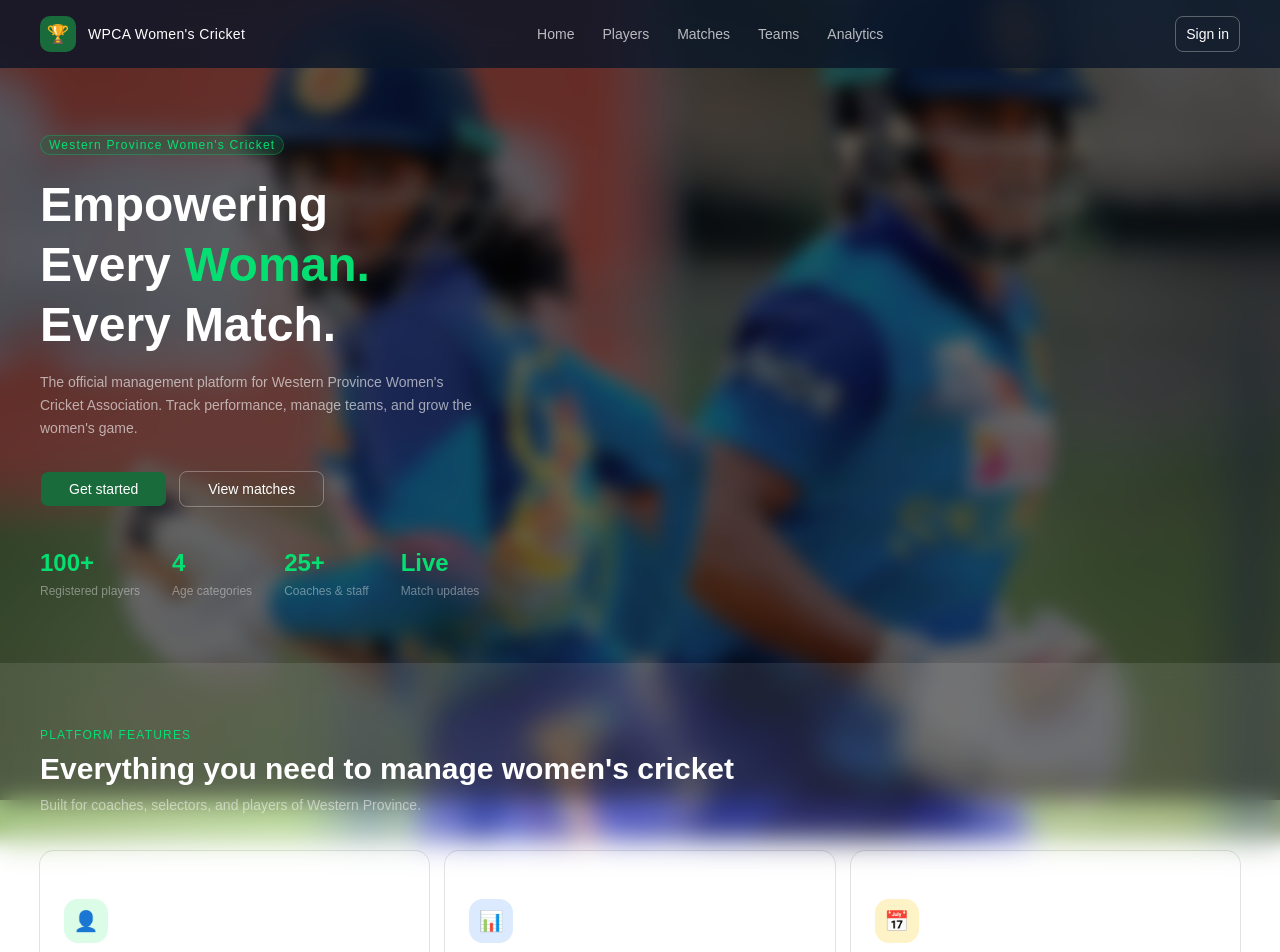
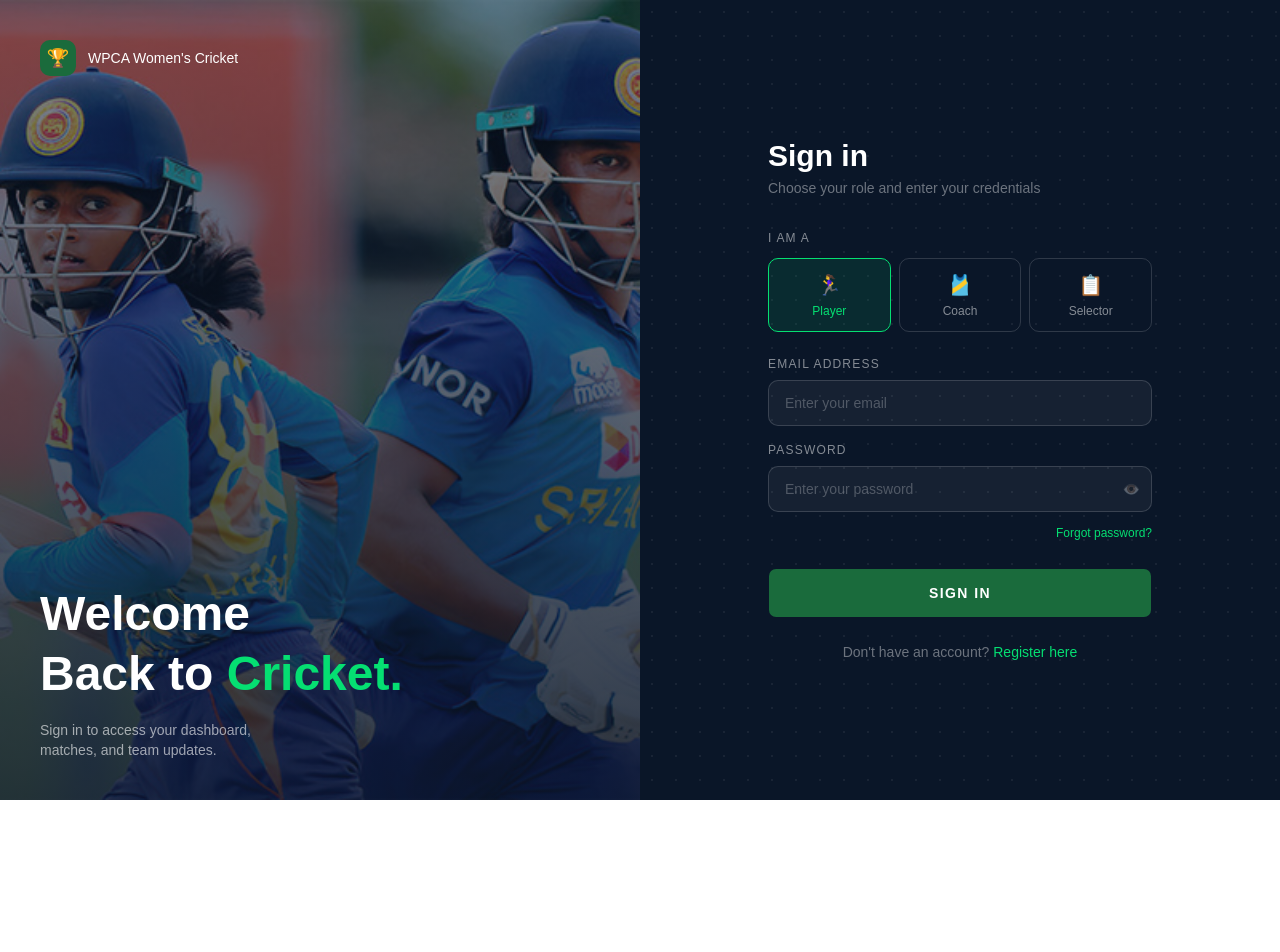
Before and after one commit to hemi-chk/WPCA-Cricket, a React app in the folder apps/web/: page /login in a window 1280 px wide. Shown: the top 952 px of the page. After the commit the page ends 800 px from the top, so only its background shows below. Built offline with nearby package versions, Linux system fonts and the light colour scheme; the HTML template or start-up script is replaced by a standard one.

Commit message:
Add a login page with role selection and react router setup

```diff
--- a/apps/web/package.json
+++ b/apps/web/package.json
@@ -18,6 +18,7 @@
     "lucide-react": "^1.21.0",
     "react": "^19.2.6",
     "react-dom": "^19.2.6",
+    "react-router-dom": "^7.18.0",
     "shadcn": "^4.11.0",
     "tailwind-merge": "^3.6.0",
     "tw-animate-css": "^1.4.0"
--- a/apps/web/src/App.jsx
+++ b/apps/web/src/App.jsx
@@ -1,3 +1,4 @@
+import { BrowserRouter, Routes, Route } from 'react-router-dom'
 import Navbar from './components/Navbar'
 import Hero from './components/Hero'
 import Features from './components/Features'
@@ -5,11 +6,11 @@ import AgeCategories from './components/AgeCategories'
 import Roles from './components/Roles'
 import CTA from './components/CTA'
 import Footer from './components/Footer'
+import Login from './pages/Login'
 
-function App() {
+function Home() {
   return (
     <div className="relative min-h-screen">
-      {/* Blurred background image */}
       <div
         className="fixed inset-0 z-0"
         style={{
@@ -20,10 +21,7 @@ function App() {
           transform: 'scale(1.1)',
         }}
       />
-      {/* Dark overlay */}
       <div className="fixed inset-0 z-0 bg-black/60" />
-
-      {/* Content */}
       <div className="relative z-10">
         <Navbar />
         <Hero />
@@ -37,4 +35,15 @@ function App() {
   )
 }
 
+function App() {
+  return (
+    <BrowserRouter>
+      <Routes>
+        <Route path="/" element={<Home />} />
+        <Route path="/login" element={<Login />} />
+      </Routes>
+    </BrowserRouter>
+  )
+}
+
 export default App
--- a/apps/web/src/components/AgeCategories.jsx
+++ b/apps/web/src/components/AgeCategories.jsx
@@ -7,16 +7,16 @@ const ages = [
 
 export default function AgeCategories() {
   return (
-    <section className="px-10 py-16 bg-[#0a1628]/70 backdrop-blur-md">
-      <p className="text-green-400 text-xs tracking-widest uppercase font-medium mb-2">Age categories</p>
-      <h2 className="text-3xl font-bold text-white mb-1">Developing talent at every level</h2>
-      <p className="text-white/50 text-sm mb-8">Tracking growth across all age groups in women's cricket.</p>
-      <div className="grid grid-cols-4 gap-4">
+    <section className="px-10 py-16 bg-black/50 backdrop-blur-md">
+      <p className="text-green-400 text-xs tracking-widest uppercase font-medium mb-3">Age categories</p>
+      <h2 className="text-4xl font-bold text-white mb-3">Developing talent at every level</h2>
+      <p className="text-white/50 text-base mb-10">Tracking growth across all age groups in women's cricket.</p>
+      <div className="grid grid-cols-4 gap-5">
         {ages.map(a => (
-          <div key={a.num} className="border border-white/10 rounded-xl p-7 text-center hover:border-green-400 transition-colors cursor-pointer">
-            <div className="text-4xl font-bold text-green-400">{a.num}</div>
-            <div className="text-sm text-white/50 mt-2">{a.label}</div>
-            <div className="text-xs text-white/30 mt-1">{a.sub}</div>
+          <div key={a.num} className="border border-green-400/30 rounded-2xl p-10 text-center hover:border-green-400 hover:bg-white/10 transition-all cursor-pointer">
+            <div className="text-5xl font-bold text-green-400 mb-3">{a.num}</div>
+            <div className="text-white font-medium text-lg mb-1">{a.label}</div>
+            <div className="text-white/40 text-sm">{a.sub}</div>
           </div>
         ))}
       </div>
--- a/apps/web/src/components/CTA.jsx
+++ b/apps/web/src/components/CTA.jsx
@@ -1,13 +1,24 @@
-import { Button } from '@/components/ui/button'
+const roles = [
+  { icon: '🏃‍♀️', name: 'Player', desc: 'View your dashboard, log injuries, see upcoming matches, and track your personal analytics.', border: 'border-green-400/40' },
+  { icon: '🎽', name: 'Coach', desc: 'Access player profiles, compare performance, build teams, and manage training schedules.', border: 'border-blue-400/40' },
+  { icon: '📋', name: 'Selector', desc: 'Publish teams with dual-selector approval, add match fixtures, and manage tournaments.', border: 'border-amber-400/40' },
+  { icon: '🛡️', name: 'Admin', desc: 'Full system control — manage users, approve teams, and oversee all association data.', border: 'border-purple-400/40' },
+]
 
-export default function CTA() {
+export default function Roles() {
   return (
-    <section className="px-10 py-20 bg-[#1a6b3c]/80 backdrop-blur-md text-center">
-      <h2 className="text-3xl font-bold text-white mb-3">Be part of Western Province Women's Cricket</h2>
-      <p className="text-white/70 text-sm mb-8">Register as a player, coach, or selector and help grow the women's game in Sri Lanka.</p>
-      <div className="flex gap-3 justify-center">
-        <Button className="bg-white text-[#1a6b3c] hover:bg-white/90 px-8">Register now</Button>
-        <Button variant="outline" className="text-white border-white/50 bg-transparent hover:bg-white/10 px-8">Learn more</Button>
+    <section className="px-10 py-16 bg-black/40 backdrop-blur-md">
+      <p className="text-green-400 text-xs tracking-widest uppercase font-medium mb-3">User roles</p>
+      <h2 className="text-4xl font-bold text-white mb-3">Built for everyone in the association</h2>
+      <p className="text-white/50 text-base mb-10">Every role has its own tailored dashboard and capabilities.</p>
+      <div className="grid grid-cols-4 gap-5">
+        {roles.map(r => (
+          <div key={r.name} className={`border ${r.border} rounded-2xl p-8 text-center hover:bg-white/10 transition-all`}>
+            <div className="text-5xl mb-5">{r.icon}</div>
+            <h3 className="text-white font-bold text-xl mb-3">{r.name}</h3>
+            <p className="text-white/60 text-sm leading-relaxed">{r.desc}</p>
+          </div>
+        ))}
       </div>
     </section>
   )
--- a/apps/web/src/components/Features.jsx
+++ b/apps/web/src/components/Features.jsx
@@ -1,31 +1,27 @@
-import { Card, CardContent } from '@/components/ui/card'
-
 const features = [
-  { icon: '👤', title: 'Player profiles', desc: 'Complete profiles with personal stats, injury history, and performance records.', bg: 'bg-green-100', color: 'text-green-700' },
-  { icon: '📊', title: 'Performance analytics', desc: 'Batting, bowling, and fitness metrics with visual dashboards and comparison tools.', bg: 'bg-blue-100', color: 'text-blue-700' },
-  { icon: '📅', title: 'Match calendar', desc: 'Upcoming matches, training sessions, and tournaments all in one place.', bg: 'bg-amber-100', color: 'text-amber-700' },
-  { icon: '👥', title: 'Team selection', desc: 'Coaches build teams, selectors approve and publish with dual-selector approval.', bg: 'bg-purple-100', color: 'text-purple-700' },
-  { icon: '🩺', title: 'Injury tracking', desc: 'Players log their own injury updates. Coaches stay informed in real time.', bg: 'bg-red-100', color: 'text-red-700' },
-  { icon: '🔔', title: 'Live notifications', desc: 'Instant alerts when teams are published, matches are added, or selections announced.', bg: 'bg-teal-100', color: 'text-teal-700' },
+  { icon: '👤', title: 'Player profiles', desc: 'Complete profiles with personal stats, injury history, and performance records for every player.', border: 'border-green-400/40' },
+  { icon: '📊', title: 'Performance analytics', desc: 'Batting, bowling, and fitness metrics with visual dashboards and comparison tools.', border: 'border-blue-400/40' },
+  { icon: '📅', title: 'Match calendar', desc: 'Upcoming matches, training sessions, and tournaments all in one place.', border: 'border-amber-400/40' },
+  { icon: '👥', title: 'Team selection', desc: 'Coaches build teams, selectors approve and publish with dual-selector approval.', border: 'border-purple-400/40' },
+  { icon: '🩺', title: 'Injury tracking', desc: 'Players log their own injury updates. Coaches stay informed in real time.', border: 'border-red-400/40' },
+  { icon: '🔔', title: 'Live notifications', desc: 'Instant alerts when teams are published, matches are added, or selections announced.', border: 'border-teal-400/40' },
 ]
 
 export default function Features() {
   return (
-    <section className="px-10 py-16 bg-white/10 backdrop-blur-md">
-      <div className="mb-9">
-        <p className="text-green-400 text-xs tracking-widest uppercase font-medium mb-2">Platform features</p>
-        <h2 className="text-3xl font-bold text-white">Everything you need to manage women's cricket</h2>
-        <p className="text-white/50 text-sm mt-2">Built for coaches, selectors, and players of Western Province.</p>
+    <section className="px-10 py-16 bg-black/40 backdrop-blur-md">
+      <div className="mb-10">
+        <p className="text-green-400 text-xs tracking-widest uppercase font-medium mb-3">Platform features</p>
+        <h2 className="text-4xl font-bold text-white">Everything you need to<br/>manage women's cricket</h2>
+        <p className="text-white/50 text-base mt-3">Built for coaches, selectors, and players of Western Province.</p>
       </div>
-      <div className="grid grid-cols-3 gap-4">
+      <div className="grid grid-cols-3 gap-5">
         {features.map(f => (
-          <Card key={f.title} className="bg-white/10 border-white/10 backdrop-blur-sm">
-            <CardContent className="p-6">
-              <div className={`w-11 h-11 rounded-xl ${f.bg} flex items-center justify-center text-xl mb-4`}>{f.icon}</div>
-              <h3 className="text-white font-medium text-sm mb-2">{f.title}</h3>
-              <p className="text-white/50 text-xs leading-relaxed">{f.desc}</p>
-            </CardContent>
-          </Card>
+          <div key={f.title} className={`border ${f.border} rounded-2xl p-7 bg-white/5 hover:bg-white/10 transition-all`}>
+            <div className="text-4xl mb-5">{f.icon}</div>
+            <h3 className="text-white font-bold text-xl mb-3">{f.title}</h3>
+            <p className="text-white/60 text-sm leading-relaxed">{f.desc}</p>
+          </div>
         ))}
       </div>
     </section>
--- a/apps/web/src/components/Footer.jsx
+++ b/apps/web/src/components/Footer.jsx
@@ -1,12 +1,76 @@
 export default function Footer() {
   return (
-    <footer className="px-10 py-8 bg-[#0a1628]/80 backdrop-blur-md flex justify-between items-center">
-      <p className="text-white/40 text-xs">© 2026 Western Province Women's Cricket Association. All rights reserved.</p>
-      <div className="flex gap-5">
-        {['Privacy', 'Terms', 'Contact'].map(l => (
-          <a key={l} href="#" className="text-white/40 text-xs hover:text-white/70 transition-colors">{l}</a>
-        ))}
+    <footer className="bg-black/70 backdrop-blur-md text-white">
+
+      {/* Main footer content */}
+      <div className="px-10 py-16 grid grid-cols-4 gap-10">
+
+        {/* Brand */}
+        <div>
+          <div className="flex items-center gap-3 mb-4">
+            <div className="w-9 h-9 bg-[#1a6b3c] rounded-lg flex items-center justify-center text-lg">🏆</div>
+            <span className="font-bold text-base">WPCA Women's Cricket</span>
+          </div>
+          <p className="text-white/50 text-sm leading-relaxed">
+            The official management platform for Western Province Women's Cricket Association, Sri Lanka.
+          </p>
+        </div>
+
+        {/* Quick Links */}
+        <div>
+          <h4 className="font-bold text-base mb-5">Quick links</h4>
+          <ul className="space-y-3">
+            {['Home', 'Players', 'Matches', 'Teams', 'Analytics'].map(l => (
+              <li key={l}>
+                <a href="#" className="text-white/50 text-sm hover:text-green-400 transition-colors">{l}</a>
+              </li>
+            ))}
+          </ul>
+        </div>
+
+        {/* Age Categories */}
+        <div>
+          <h4 className="font-bold text-base mb-5">Age categories</h4>
+          <ul className="space-y-3">
+            {['Under 13', 'Under 15', 'Under 19', 'Under 23'].map(a => (
+              <li key={a}>
+                <a href="#" className="text-white/50 text-sm hover:text-green-400 transition-colors">{a}</a>
+              </li>
+            ))}
+          </ul>
+        </div>
+
+        {/* Contact */}
+        <div>
+          <h4 className="font-bold text-base mb-5">Contact us</h4>
+          <ul className="space-y-3">
+            <li className="flex items-start gap-3 text-white/50 text-sm">
+              <span>📍</span>
+              <span>Western Province Cricket Association,<br/>Colombo, Sri Lanka</span>
+            </li>
+            <li className="flex items-center gap-3 text-white/50 text-sm">
+              <span>📧</span>
+              <a href="mailto:info@wpca.lk" className="hover:text-green-400 transition-colors">info@wpca.lk</a>
+            </li>
+            <li className="flex items-center gap-3 text-white/50 text-sm">
+              <span>📞</span>
+              <a href="tel:+94112345678" className="hover:text-green-400 transition-colors">+94 11 234 5678</a>
+            </li>
+          </ul>
+        </div>
+
       </div>
+
+      {/* Bottom bar */}
+      <div className="border-t border-white/10 px-10 py-5 flex justify-between items-center">
+        <p className="text-white/40 text-xs">© 2026 Western Province Women's Cricket Association. All rights reserved.</p>
+        <div className="flex gap-6">
+          {['Privacy policy', 'Terms of use', 'Cookie policy'].map(l => (
+            <a key={l} href="#" className="text-white/40 text-xs hover:text-white/70 transition-colors">{l}</a>
+          ))}
+        </div>
+      </div>
+
     </footer>
   )
 }
--- a/apps/web/src/components/Navbar.jsx
+++ b/apps/web/src/components/Navbar.jsx
@@ -1,6 +1,9 @@
 import { Button } from '@/components/ui/button'
+import { useNavigate } from 'react-router-dom'
 
 export default function Navbar() {
+  const navigate = useNavigate()
+
   return (
     <nav className="flex items-center justify-between px-10 py-4 bg-[#0a1628]/80 backdrop-blur-md sticky top-0 z-50">
       <div className="flex items-center gap-3">
@@ -12,7 +15,11 @@ export default function Navbar() {
           <a key={link} href="#" className="text-white/70 text-sm hover:text-white transition-colors">{link}</a>
         ))}
       </div>
-      <Button variant="outline" className="text-white border-white/30 bg-transparent hover:bg-white/10 text-sm">
+      <Button
+        variant="outline"
+        onClick={() => navigate('/login')}
+        className="text-white border-white/30 bg-transparent hover:bg-white/10 text-sm"
+      >
         Sign in
       </Button>
     </nav>
--- a/apps/web/src/components/Roles.jsx
+++ b/apps/web/src/components/Roles.jsx
@@ -1,27 +1,23 @@
-import { Card, CardContent } from '@/components/ui/card'
-
 const roles = [
-  { icon: '🏃‍♀️', name: 'Player', desc: 'View your dashboard, log injuries, see upcoming matches, and track your analytics.', bg: 'bg-green-100' },
-  { icon: '🎽', name: 'Coach', desc: 'Access player profiles, compare performance, build teams, and manage schedules.', bg: 'bg-blue-100' },
-  { icon: '📋', name: 'Selector', desc: 'Publish teams with dual-selector approval, add fixtures, and manage tournaments.', bg: 'bg-amber-100' },
-  { icon: '🛡️', name: 'Admin', desc: 'Full system control — manage users, approve teams, and oversee all data.', bg: 'bg-purple-100' },
+  { icon: '🏃‍♀️', name: 'Player', desc: 'View your dashboard, log injuries, see upcoming matches, and track your personal analytics.', border: 'border-green-400/40' },
+  { icon: '🎽', name: 'Coach', desc: 'Access player profiles, compare performance, build teams, and manage training schedules.', border: 'border-blue-400/40' },
+  { icon: '📋', name: 'Selector', desc: 'Publish teams with dual-selector approval, add match fixtures, and manage tournaments.', border: 'border-amber-400/40' },
+  { icon: '🛡️', name: 'Admin', desc: 'Full system control — manage users, approve teams, and oversee all association data.', border: 'border-purple-400/40' },
 ]
 
 export default function Roles() {
   return (
-    <section className="px-10 py-16 bg-white/10 backdrop-blur-md">
-      <p className="text-green-400 text-xs tracking-widest uppercase font-medium mb-2">User roles</p>
-      <h2 className="text-3xl font-bold text-white mb-1">Built for everyone in the association</h2>
-      <p className="text-white/50 text-sm mb-8">Every role has its own tailored dashboard and capabilities.</p>
-      <div className="grid grid-cols-4 gap-4">
+    <section className="px-10 py-16 bg-black/40 backdrop-blur-md">
+      <p className="text-green-400 text-xs tracking-widest uppercase font-medium mb-3">User roles</p>
+      <h2 className="text-4xl font-bold text-white mb-3">Built for everyone in the association</h2>
+      <p className="text-white/50 text-base mb-10">Every role has its own tailored dashboard and capabilities.</p>
+      <div className="grid grid-cols-4 gap-5">
         {roles.map(r => (
-          <Card key={r.name} className="bg-white/10 border-white/10 backdrop-blur-sm text-center">
-            <CardContent className="p-6">
-              <div className={`w-13 h-13 rounded-full ${r.bg} flex items-center justify-center text-2xl mx-auto mb-4 w-14 h-14`}>{r.icon}</div>
-              <h3 className="text-white font-medium text-sm mb-2">{r.name}</h3>
-              <p className="text-white/50 text-xs leading-relaxed">{r.desc}</p>
-            </CardContent>
-          </Card>
+          <div key={r.name} className={`border ${r.border} rounded-2xl p-8 text-center hover:bg-white/10 transition-all`}>
+            <div className="text-5xl mb-5">{r.icon}</div>
+            <h3 className="text-white font-bold text-xl mb-3">{r.name}</h3>
+            <p className="text-white/60 text-sm leading-relaxed">{r.desc}</p>
+          </div>
         ))}
       </div>
     </section>
--- /dev/null
+++ b/apps/web/src/pages/Login.jsx
@@ -0,0 +1,115 @@
+import { useState } from 'react'
+import { Button } from '@/components/ui/button'
+
+export default function Login() {
+  const [role, setRole] = useState('player')
+  const [showPassword, setShowPassword] = useState(false)
+
+  const roles = [
+    { id: 'player', label: 'Player', icon: '🏃‍♀️' },
+    { id: 'coach', label: 'Coach', icon: '🎽' },
+    { id: 'selector', label: 'Selector', icon: '📋' },
+  ]
+
+  return (
+    <div className="grid grid-cols-2 min-h-screen">
+
+      {/* Left side */}
+      <div className="relative overflow-hidden">
+        <div
+          className="absolute inset-0"
+          style={{ backgroundImage: "url('/hero-cricket.jpg')", backgroundSize: 'cover', backgroundPosition: 'center' }}
+        />
+        <div className="absolute inset-0 bg-gradient-to-b from-[#0a1628]/50 to-[#0a1628]/85" />
+        <div className="relative z-10 p-10 h-full flex flex-col justify-between">
+          <div className="flex items-center gap-3">
+            <div className="w-9 h-9 bg-[#1a6b3c] rounded-lg flex items-center justify-center text-white text-lg">🏆</div>
+            <span className="text-white font-medium text-sm">WPCA Women's Cricket</span>
+          </div>
+          <div>
+            <h1 className="text-5xl font-bold text-white leading-tight mb-4">
+              Welcome<br />Back to <span className="text-green-400">Cricket.</span>
+            </h1>
+            <p className="text-white/60 text-sm">Sign in to access your dashboard,<br />matches, and team updates.</p>
+          </div>
+        </div>
+      </div>
+
+      {/* Right side */}
+      <div className="bg-[#0a1628] flex items-center justify-center p-10 relative overflow-hidden">
+        {/* Dot pattern */}
+        <div className="absolute inset-0 opacity-[0.06]"
+          style={{ backgroundImage: 'radial-gradient(circle, #fff 1px, transparent 1px)', backgroundSize: '24px 24px' }}
+        />
+
+        <div className="relative z-10 w-full max-w-sm">
+          <h2 className="text-3xl font-bold text-white mb-1">Sign in</h2>
+          <p className="text-white/40 text-sm mb-8">Choose your role and enter your credentials</p>
+
+          {/* Role selector */}
+          <p className="text-white/50 text-xs tracking-widest mb-3">I AM A</p>
+          <div className="grid grid-cols-3 gap-2 mb-6">
+            {roles.map(r => (
+              <button
+                key={r.id}
+                onClick={() => setRole(r.id)}
+                className={`border rounded-lg py-3 px-2 text-center transition-all ${
+                  role === r.id
+                    ? 'border-green-400 bg-green-400/10'
+                    : 'border-white/15 hover:border-green-400/50'
+                }`}
+              >
+                <div className="text-xl mb-1">{r.icon}</div>
+                <div className={`text-xs ${role === r.id ? 'text-green-400' : 'text-white/50'}`}>{r.label}</div>
+              </button>
+            ))}
+          </div>
+
+          {/* Email */}
+          <div className="mb-4">
+            <label className="text-white/50 text-xs tracking-widest block mb-2">EMAIL ADDRESS</label>
+            <input
+              type="email"
+              placeholder="Enter your email"
+              className="w-full bg-white/5 border border-white/15 rounded-lg px-4 py-3 text-white text-sm placeholder-white/25 outline-none focus:border-green-400 transition-colors"
+            />
+          </div>
+
+          {/* Password */}
+          <div className="mb-2">
+            <label className="text-white/50 text-xs tracking-widest block mb-2">PASSWORD</label>
+            <div className="relative">
+              <input
+                type={showPassword ? 'text' : 'password'}
+                placeholder="Enter your password"
+                className="w-full bg-white/5 border border-white/15 rounded-lg px-4 py-3 text-white text-sm placeholder-white/25 outline-none focus:border-green-400 transition-colors pr-10"
+              />
+              <button
+                onClick={() => setShowPassword(!showPassword)}
+                className="absolute right-3 top-1/2 -translate-y-1/2 text-white/30 hover:text-white/60 transition-colors text-sm"
+              >
+                {showPassword ? '🙈' : '👁️'}
+              </button>
+            </div>
+          </div>
+
+          {/* Forgot */}
+          <div className="text-right mb-6">
+            <a href="#" className="text-green-400 text-xs hover:underline">Forgot password?</a>
+          </div>
+
+          {/* Submit */}
+          <Button className="w-full bg-[#1a6b3c] hover:bg-[#145c32] text-white py-6 text-sm font-bold tracking-widest">
+            SIGN IN
+          </Button>
+
+          {/* Register link */}
+          <p className="text-center text-white/40 text-sm mt-6">
+            Don't have an account?{' '}
+            <a href="#" className="text-green-400 font-medium hover:underline">Register here</a>
+          </p>
+        </div>
+      </div>
+    </div>
+  )
+}
```
